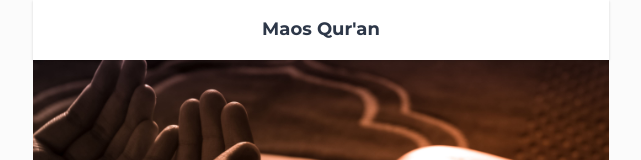
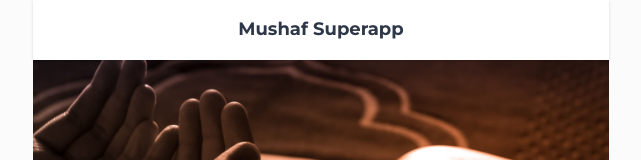
Before and after one commit to syams123/superapp-alquran, a Next.js app: page / in a window 1280 px wide. Shown: the top 160 px of the page, without its empty margins (319-960 px from the left). Built offline with nearby package versions, Linux system fonts and the light colour scheme.

Commit message:
Update PageHeader.js

```diff
--- a/components/PageHeader.js
+++ b/components/PageHeader.js
@@ -129,7 +129,7 @@ export default function PageHeader({ title, goBack, surah }) {
 }
 
 PageHeader.defaultProps = {
-  title: "Maos Qur'an",
+  title: "Mushaf Superapp",
   goBack: false,
   surah: {},
 };
```
